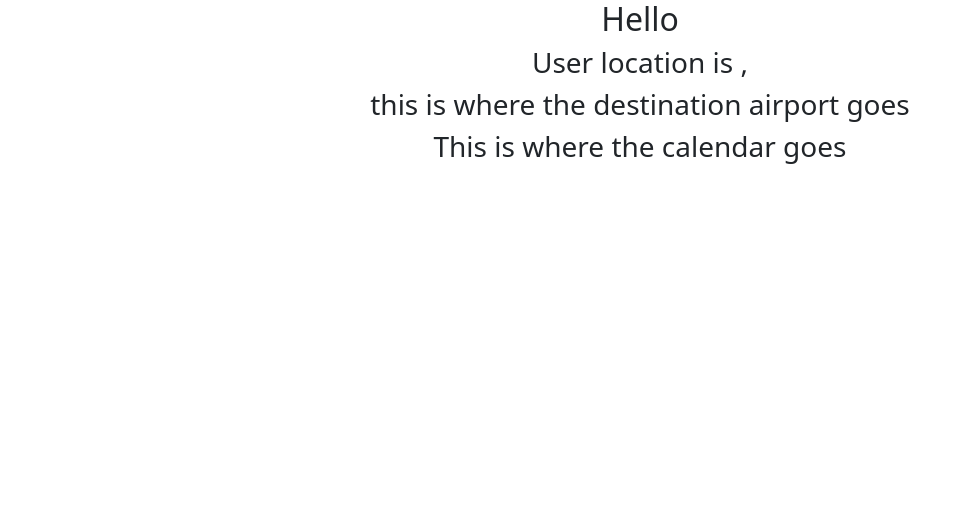
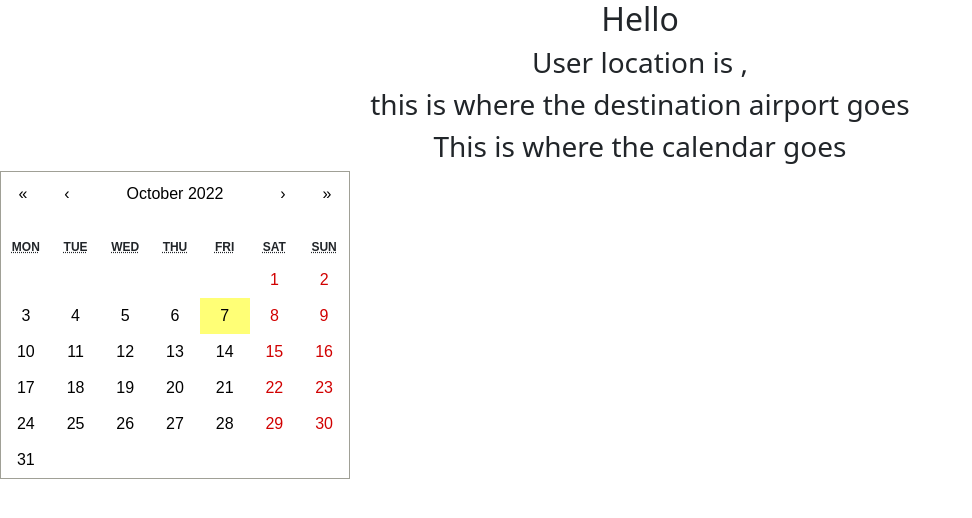
Before and after one commit to sam0jones0/GetYourWay-SMHL, a React (Create React App) app in the folder src/main/getyourway-front/: page / in a window 1280 px wide. Shown: the top 518 px of the page, without its empty margins (0-972 px from the left). Built offline with nearby package versions, Linux system fonts and the light colour scheme; no server answers.

Commit message:
implement SelectDateCalendar component

```diff
--- a/src/main/getyourway-front/src/Components/Trip/Trip.jsx
+++ b/src/main/getyourway-front/src/Components/Trip/Trip.jsx
@@ -7,7 +7,7 @@ export default function Trip() {
   const [nearbyAirports, setNearbyAirports] = useState({});
   const [departureAirport, setDepartureAirport] = useState({});
   const [destinationAirport, setDestinationAirport] = useState({});
-  const [tripDate, setTripDate] = useState({});
+  const [tripDate, setTripDate] = useState(new Date());
 
   return (
     <TripSubheader
--- a/src/main/getyourway-front/src/Components/Trip/TripSubheader/TripChildComponents/Calendar.jsx
+++ /dev/null
@@ -1,5 +0,0 @@
-function Calendar() {
-  return <h3>This is where the calendar goes</h3>;
-}
-
-export default Calendar;
--- /dev/null
+++ b/src/main/getyourway-front/src/Components/Trip/TripSubheader/TripChildComponents/SelectDate.jsx
@@ -0,0 +1,23 @@
+import React from "react";
+import Calendar from "react-calendar";
+import "react-calendar/dist/Calendar.css";
+
+function SelectDate(props) {
+  const onDateChange = (newDate) => {
+    props.setTripDate(newDate);
+    console.log(newDate);
+  };
+  return (
+    <div>
+      <h3>This is where the calendar goes</h3>
+      <Calendar
+        onChange={onDateChange}
+        locale={"en-GB"}
+        showNeighboringMonth={false}
+        value={props.tripDate}
+      />
+    </div>
+  );
+}
+
+export default SelectDate;
--- a/src/main/getyourway-front/src/Components/Trip/TripSubheader/TripSubheader.jsx
+++ b/src/main/getyourway-front/src/Components/Trip/TripSubheader/TripSubheader.jsx
@@ -1,6 +1,6 @@
 import ToAirport from "./TripChildComponents/ToAirport";
 import FromAirport from "./TripChildComponents/FromAirport";
-import Calendar from "./TripChildComponents/Calendar";
+import SelectDate from "./TripChildComponents/SelectDate";
 
 function TripSubheader(props) {
   return (
@@ -17,7 +17,10 @@ function TripSubheader(props) {
         destinationAirportProp={props.destinationAirport}
         setDestinationAirport={props.setDestinationAirport}
       />
-      <Calendar tripDateProp={props.tripDate} setTripDate={props.setTripDate} />
+      <SelectDate
+        tripDateProp={props.tripDate}
+        setTripDate={props.setTripDate}
+      />
     </div>
   );
 }
```
Also changed, not shown: 1 other file (tests, documents, lock files or other folders).
